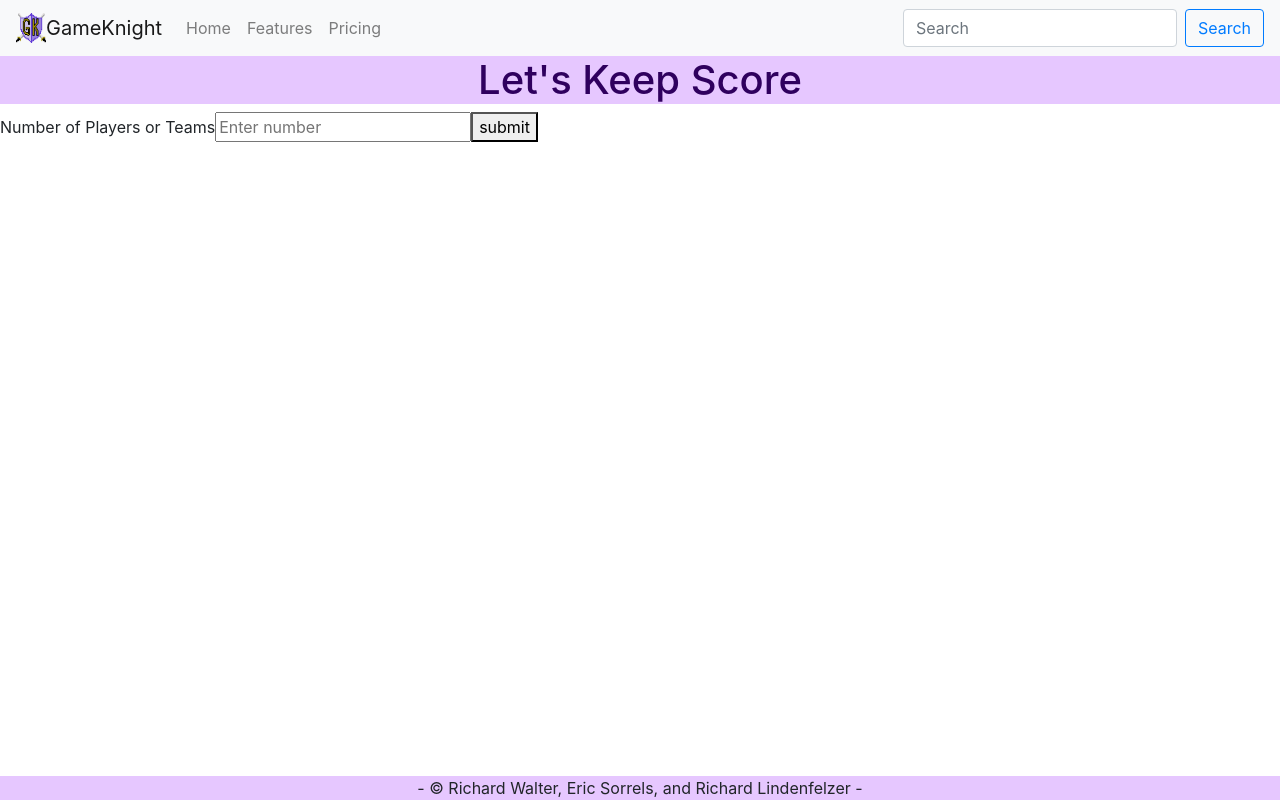
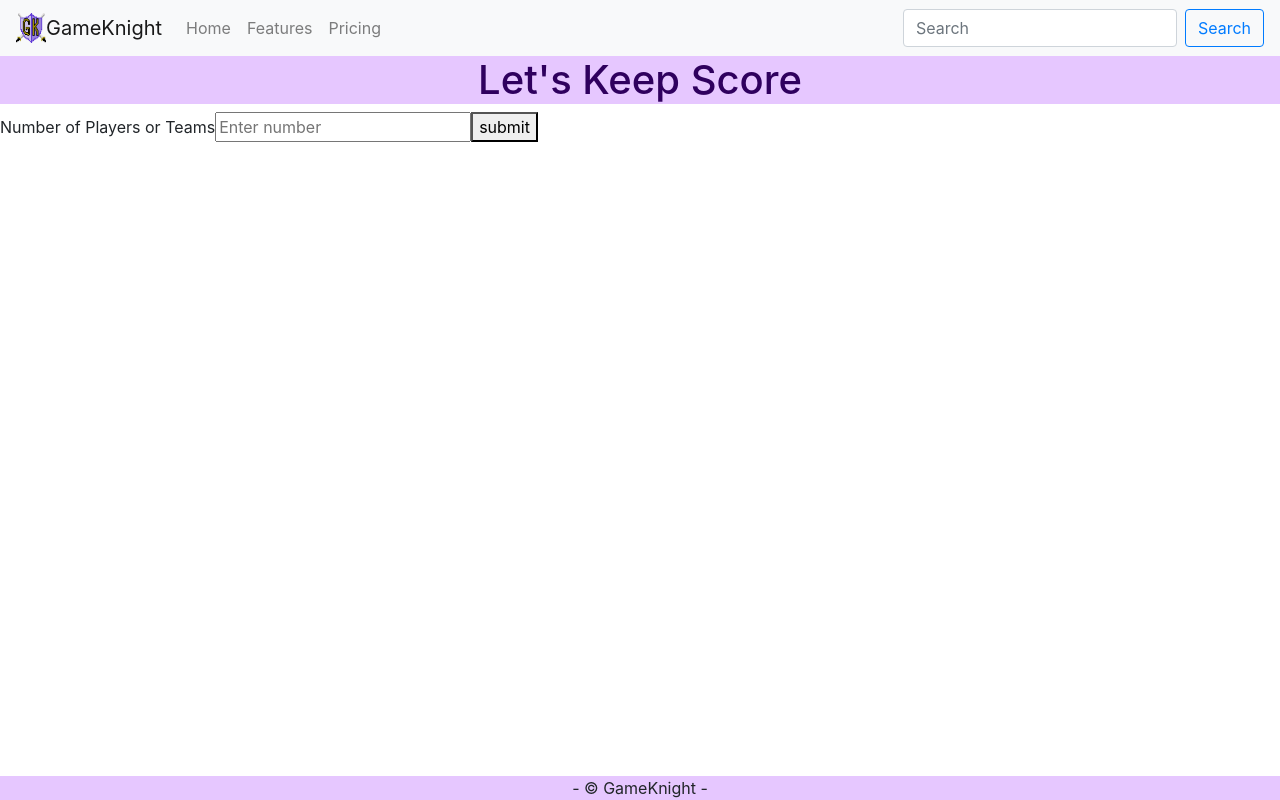
Before and after one commit to richardwalter515/game-knight, a React (Create React App) app: page / in a window 1280 px wide. Built offline with nearby package versions, Linux system fonts and the light colour scheme.

Commit message:
updated footer

```diff
--- a/src/components/footer.js
+++ b/src/components/footer.js
@@ -2,7 +2,7 @@ import React from 'react';
 
 function Footer() {
     return (
-        <p class="greyOut">- © Richard Walter, Eric Sorrels, and Richard Lindenfelzer -</p>
+        <p class="greyOut">- © GameKnight -</p>
     )
 }
 
```
